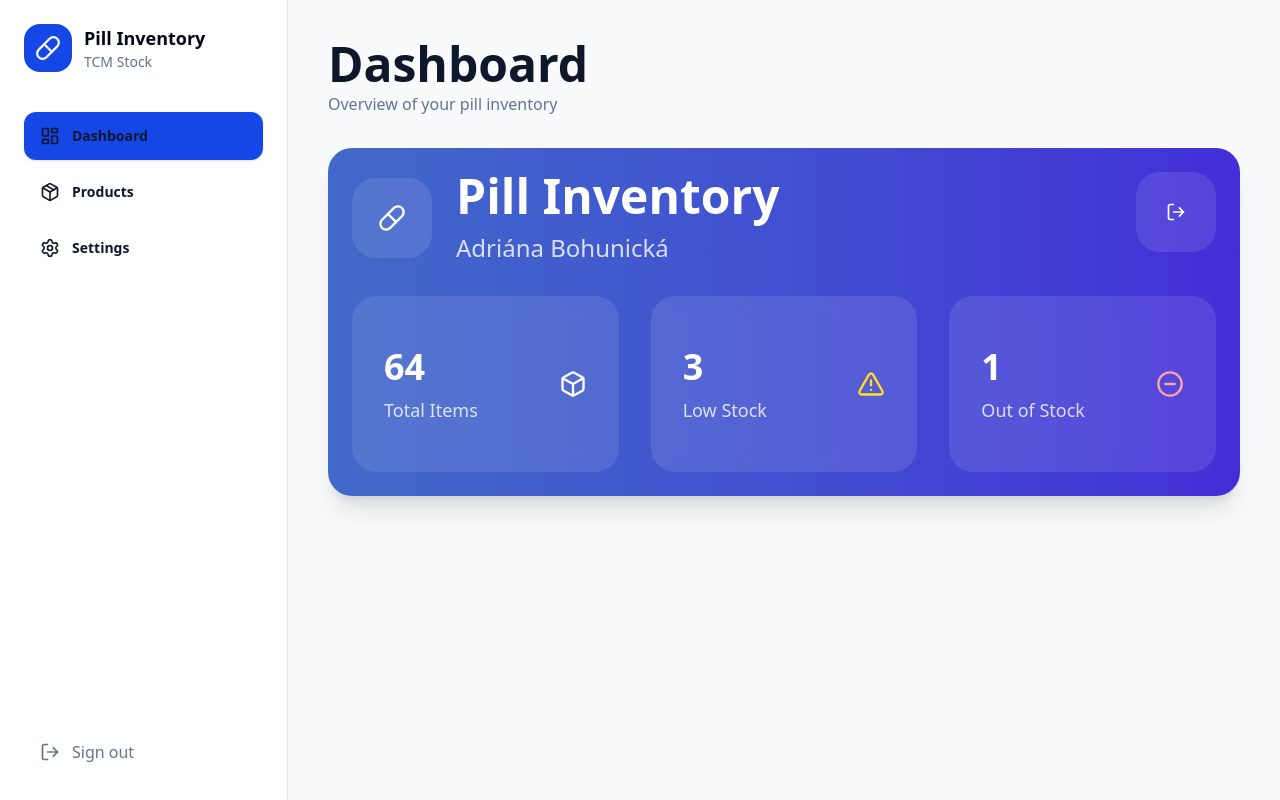
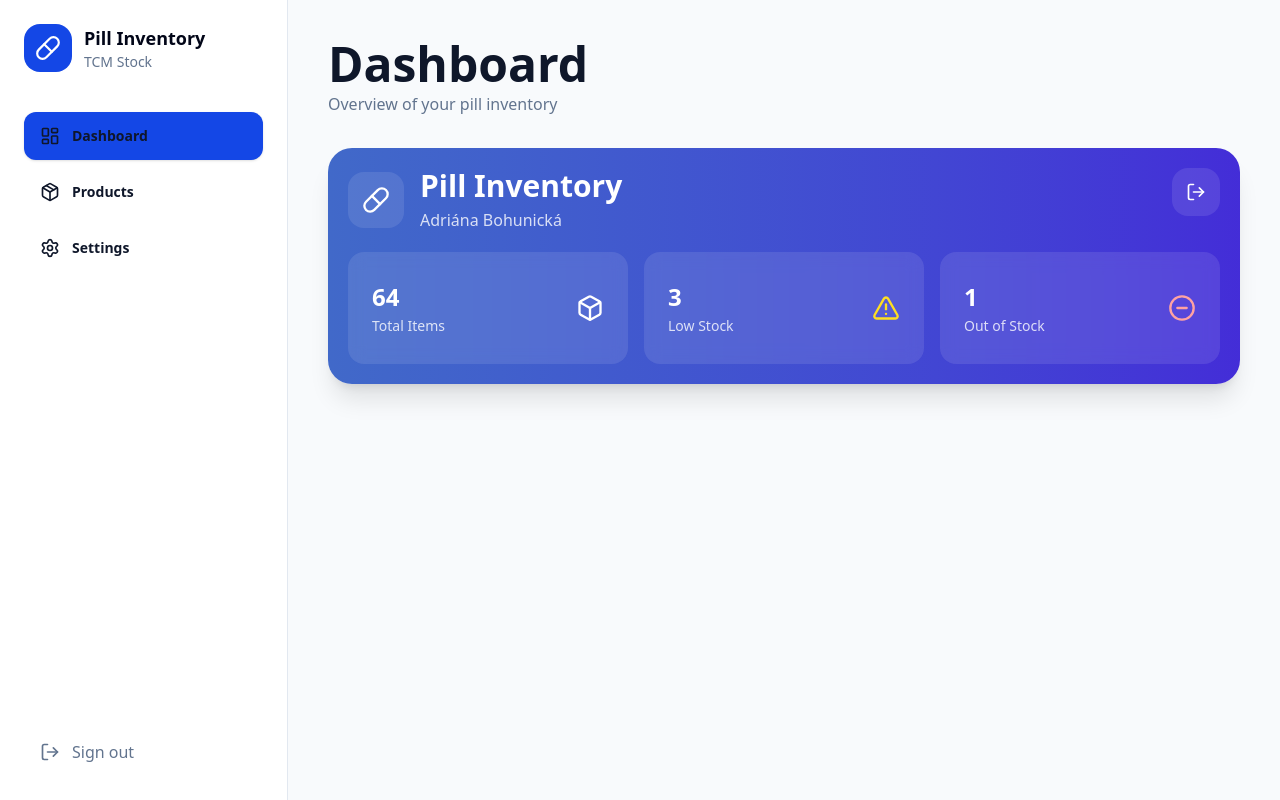
Before and after one commit to adabo4/tcmstock, a React (Vite) app: page /dashboard in a window 1280 px wide. Built offline with nearby package versions, Linux system fonts and the light colour scheme.

Commit message:
made summarycard smaller on desktop

```diff
--- a/src/components/DashboardSummaryCard.tsx
+++ b/src/components/DashboardSummaryCard.tsx
@@ -15,34 +15,34 @@ export default function DashboardSummaryCard({
   outOfStock,
 }: Props) {
   return (
-    <section className="mb-8 w-full rounded-3xl bg-gradient-to-r from-[#4169c9] to-indigo-700 p-4 sm:p-6 shadow-xl">
+    <section className="mb-8 w-full rounded-3xl bg-gradient-to-r from-[#4169c9] to-indigo-700 p-4 sm:p-5 shadow-xl">
       {/* Header */}
 
-      <div className="mb-4 sm:mb-8 flex items-start justify-between">
-        <div className="flex items-center gap-3 sm:gap-6">
-          <div className="flex h-12 w-12 sm:h-20 sm:w-20 items-center justify-center rounded-2xl sm:rounded-3xl bg-white/10">
+      <div className="mb-4 sm:mb-5 flex items-start justify-between">
+        <div className="flex items-center gap-3 sm:gap-4">
+          <div className="flex h-12 w-12 sm:h-14 sm:w-14 items-center justify-center rounded-2xl bg-white/10">
             <Pill className="text-white" size={28} />
           </div>
 
           <div>
-            <h2 className="text-2xl sm:text-5xl font-bold text-white">
+            <h2 className="text-2xl sm:text-3xl font-bold text-white">
               Pill Inventory
             </h2>
 
-            <p className="mt-1 sm:mt-3 text-sm sm:text-2xl text-white/80">
+            <p className="mt-1 text-sm sm:text-base text-white/80">
               {userName}
             </p>
           </div>
         </div>
 
-        <button className="flex h-10 w-10 sm:h-20 sm:w-20 items-center justify-center rounded-2xl sm:rounded-3xl bg-white/10 hover:bg-white/20">
+        <button className="flex h-10 w-10 sm:h-12 sm:w-12 items-center justify-center rounded-2xl bg-white/10 hover:bg-white/20">
           <LogOut className="text-white" size={20} />
         </button>
       </div>
 
       {/* Stats */}
 
-      <div className="grid grid-cols-3 gap-2 sm:gap-8">
+      <div className="grid grid-cols-3 gap-2 sm:gap-4">
         <DashboardStatCard
           number={totalItems}
           label="Total Items"
--- a/src/components/ui/DashboardStats.tsx
+++ b/src/components/ui/DashboardStats.tsx
@@ -6,11 +6,11 @@ type Props = {
 
 export default function DashboardStatCard({ number, label, icon }: Props) {
   return (
-    <div className="flex flex-col sm:flex-row items-center justify-between rounded-2xl sm:rounded-3xl bg-white/10 px-3 py-3 sm:px-8 sm:h-44 backdrop-blur-sm gap-1 sm:gap-0">
+    <div className="flex flex-col sm:flex-row items-center justify-between rounded-2xl bg-white/10 px-3 py-3 sm:px-6 sm:h-28 backdrop-blur-sm gap-1 sm:gap-0">
       <div>
-        <h3 className="text-xl sm:text-4xl font-bold text-white">{number}</h3>
+        <h3 className="text-xl sm:text-2xl font-bold text-white">{number}</h3>
 
-        <p className="mt-0.5 sm:mt-3 text-xs sm:text-lg text-white/80 leading-tight">
+        <p className="mt-0.5 sm:mt-1 text-xs sm:text-sm text-white/80 leading-tight">
           {label}
         </p>
       </div>
```
